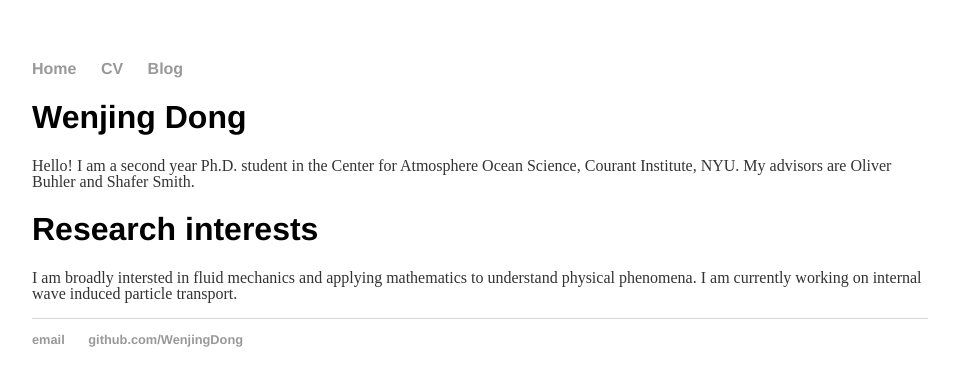
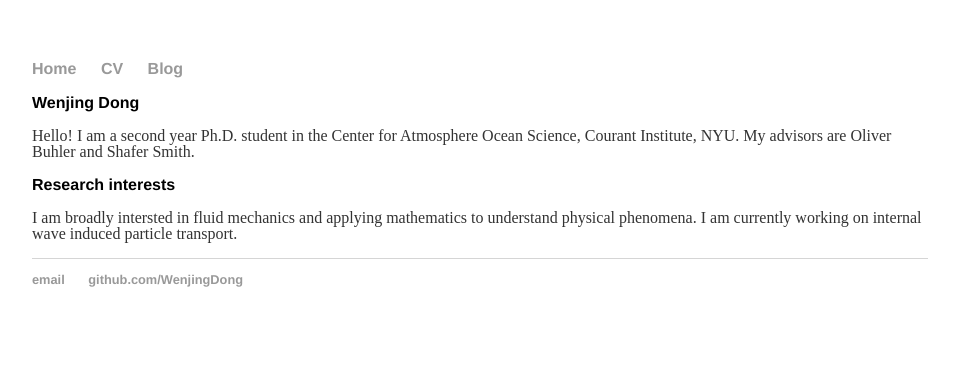
Before and after one commit to WenjingDong/Personal-Webpage, a Jekyll site: the page built from index.html, in a window 1280 px wide. Shown: the top 386 px of the page, without its empty margins (160-1119 px from the left). Built offline with Jekyll 4.4.1, drawn with Linux system fonts in a browser that asks for light colours.

Commit message:
Update main.css

```diff
--- a/css/main.css
+++ b/css/main.css
@@ -22,7 +22,7 @@ a:hover {
     text-decoration: underline;
 }
 h1 {
-    font-size: 2.0em;
+    font-size: 1.0em;
     font-family:'Helvetica', 'Arial', 'Sans-Serif';
 }
 p {
```
